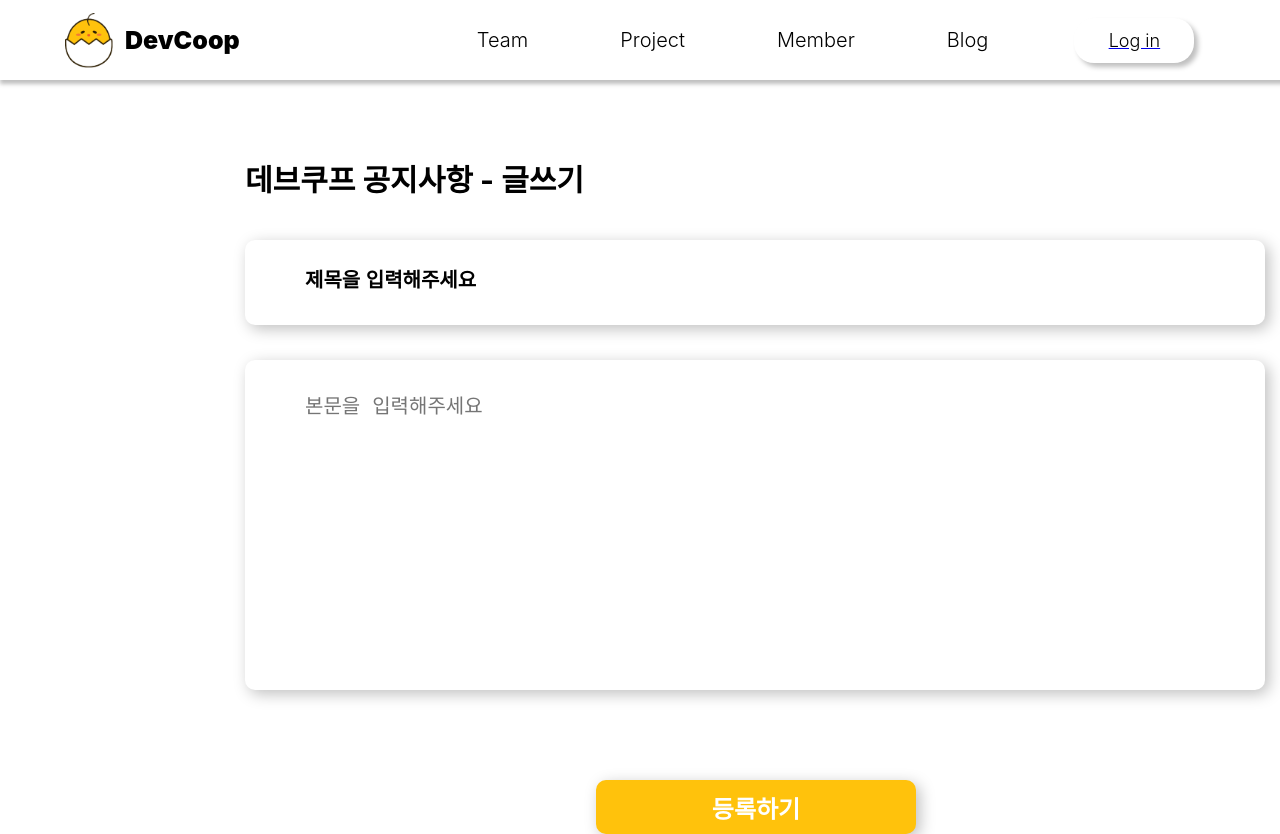
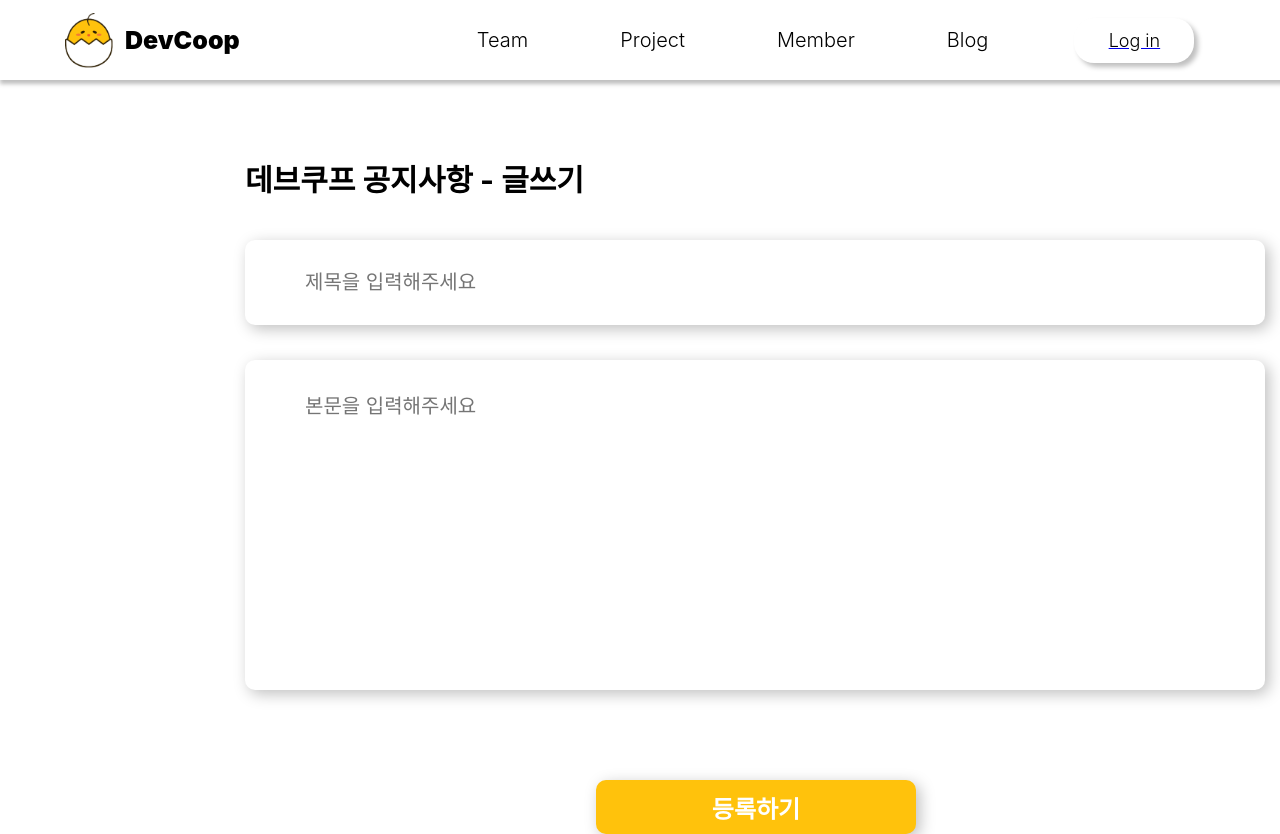
Before and after one commit to DevCoopBSM/DevCoop_TeamPage_front, a React (Create React App) app: page /CreateBoard in a window 1280 px wide. Built offline with nearby package versions, Linux system fonts and the light colour scheme.

Commit message:
style :: CreateBoard css 수정

```diff
--- a/src/Styles/CreateBoard.css
+++ b/src/Styles/CreateBoard.css
@@ -20,6 +20,7 @@
   outline: none;
   width: 900px;
   height: 25px;
+  font-size: 20px;
   top: 240px;
   left: 245px;
   padding: 30px 60px 30px 60px;
@@ -40,13 +41,9 @@
   border-radius: 10px;
   box-shadow: 4px 4px 15px 0px rgba(0, 0, 0, 0.25);
   resize: none;
+  font-family: Inter;
 }
 
-#title::placeholder {
-  color: black;
-  font-weight: 700;
-  font-size: 20px;
-}
 
 #explain::placeholder {
   font-weight: 500;
```
